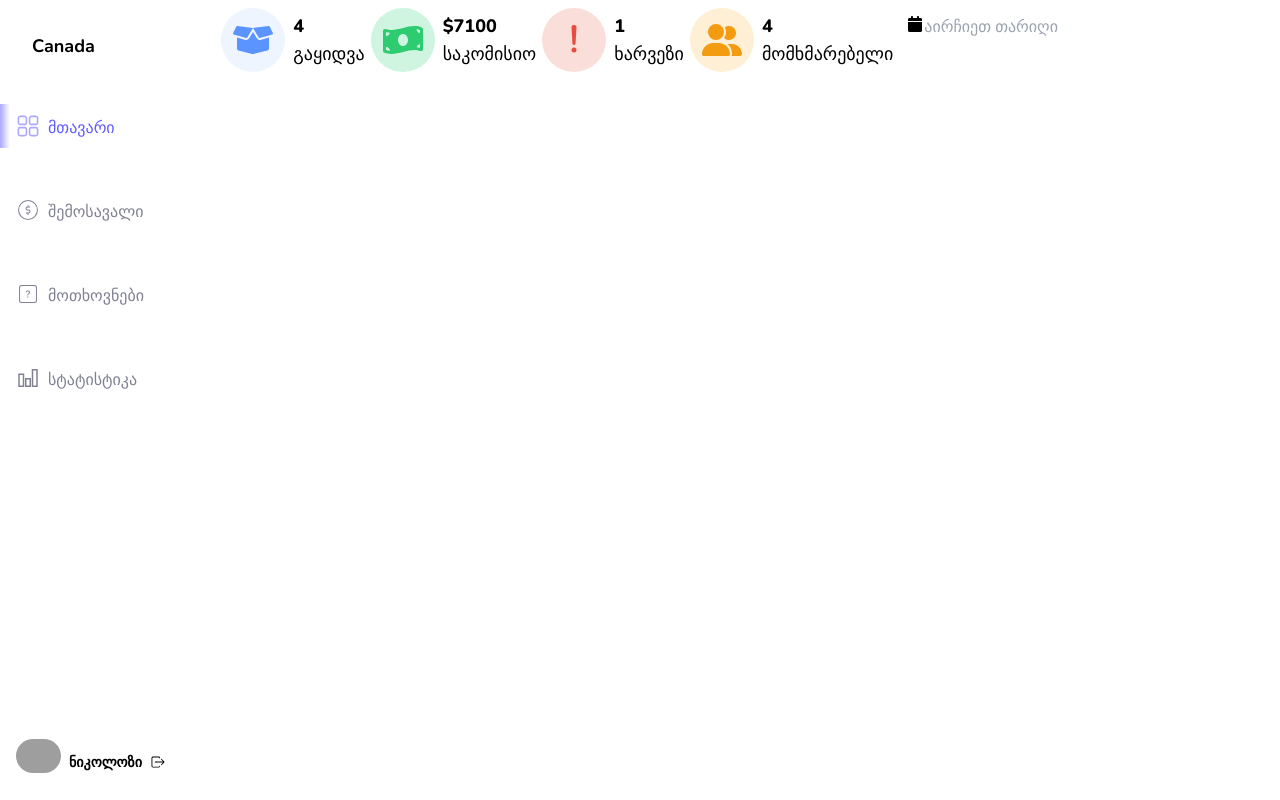
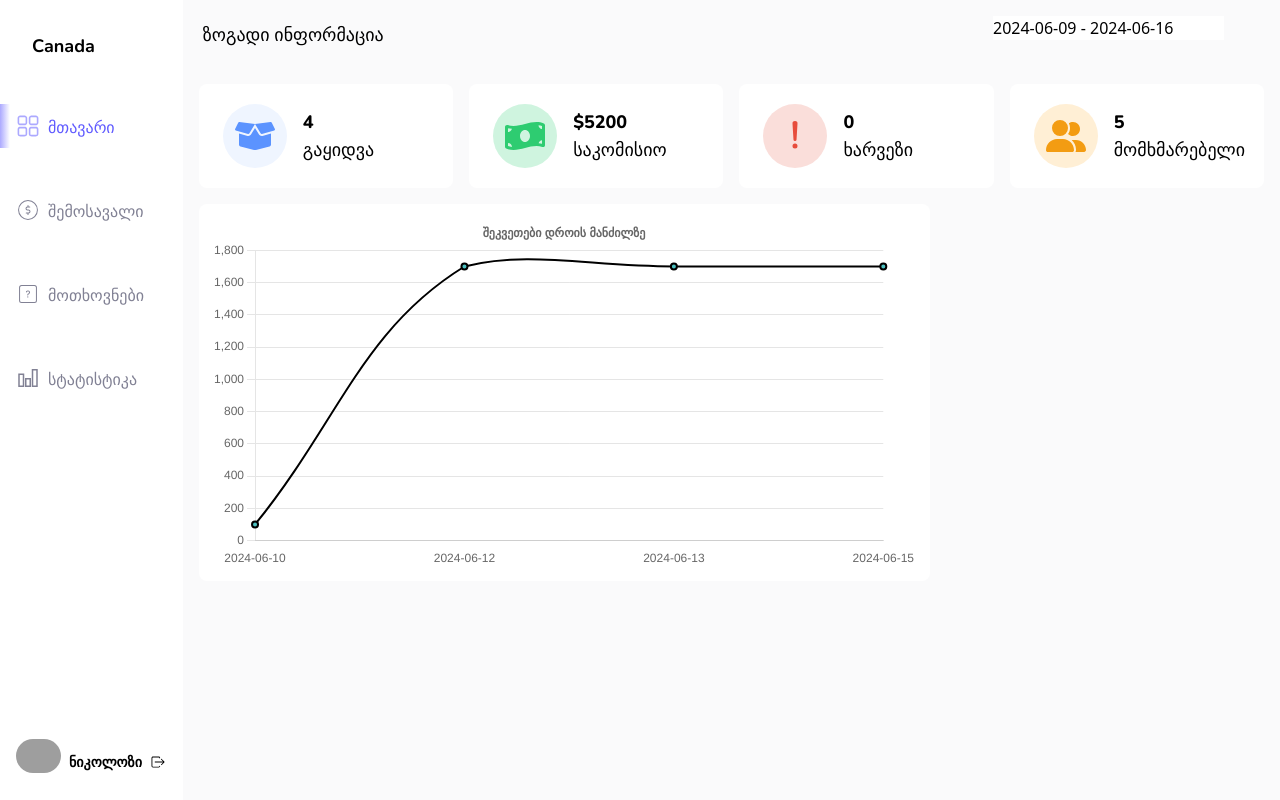
Before and after one commit to nikachello/accountant, a React (Vite) app: page / in a window 1280 px wide. Built offline with nearby package versions, Linux system fonts and the light colour scheme; grey boxes are pictures that could not be loaded; a web font is replaced by a local one.

Commit message:
added orders chart

```diff
--- a/package.json
+++ b/package.json
@@ -14,8 +14,10 @@
     "@emotion/styled": "^11.11.5",
     "@mui/material": "^5.15.20",
     "@mui/x-date-pickers": "^7.7.0",
+    "chart.js": "^4.4.3",
     "dayjs": "^1.11.11",
     "react": "^18.2.0",
+    "react-chartjs-2": "^5.2.0",
     "react-datepicker": "^7.1.0",
     "react-dom": "^18.2.0",
     "react-icons": "^5.2.1",
--- a/src/compontents/DashboardStatisticsTop.tsx
+++ b/src/components/DashboardStatisticsTop.tsx
@@ -1,4 +1,3 @@
-import { useState } from "react";
 import { sellerExpenses } from "../utils/dataUtils";
 import storeDatabase from "../data/MockData";
 import { sellerOrders, sellerTotalUSD } from "../utils/dataUtils.tsx";
@@ -7,32 +6,24 @@ import { BsExclamationLg } from "react-icons/bs";
 import { FaBoxOpen, FaMoneyBillWave } from "react-icons/fa";
 import { FaUserGroup } from "react-icons/fa6";
 
-import DatePicker from "react-datepicker";
 import "react-datepicker/dist/react-datepicker.css";
 
-function DashboardStatistics() {
-  const [startDate, setStartDate] = useState<Date | null>(null);
-  const [endDate, setEndDate] = useState<Date | null>(null);
+interface DashboardStatisticsProps {
+  startDate: Date | null;
+  endDate: Date | null;
+}
 
-  const onChange = (dates: [Date, Date] | null) => {
-    if (dates) {
-      const [start, end] = dates;
-      setStartDate(start);
-      setEndDate(end);
-    } else {
-      setStartDate(null);
-      setEndDate(null);
-    }
-  };
-
+const DashboardStatistics: React.FC<DashboardStatisticsProps> = ({
+  startDate,
+  endDate,
+}) => {
   return (
-    <div className="p-2 w-3/4">
-      <div className="flex justify-between">
+    <div className="p-4 w-full">
+      <div className="flex flex-wrap justify-between gap-4">
         {/* გაყიდვები */}
-        <div className="flex gap-2 items-center">
+        <div className="flex gap-4 items-center bg-white py-5 px-6 rounded-lg flex-1 min-w-[200px] max-w-[300px]">
           <div className="relative">
-            <div className="h-16 w-16 bg-[#EFF5FF] rounded-full"></div>
-            <div className="absolute inset-0 flex items-center justify-center">
+            <div className="h-16 w-16 bg-[#EFF5FF] rounded-full flex items-center justify-center">
               <FaBoxOpen className="text-[#5B93FF] fill-current h-10 w-10" />
             </div>
           </div>
@@ -45,10 +36,9 @@ function DashboardStatistics() {
         </div>
 
         {/* საკომისიო */}
-        <div className="flex gap-2 items-center">
+        <div className="flex gap-4 items-center bg-white py-5 px-6 rounded-lg flex-1 min-w-[200px] max-w-[300px]">
           <div className="relative">
-            <div className="h-16 w-16 bg-[#cff4df] rounded-full"></div>
-            <div className="absolute inset-0 flex items-center justify-center">
+            <div className="h-16 w-16 bg-[#cff4df] rounded-full flex items-center justify-center">
               <FaMoneyBillWave className="text-[#2ecc71] fill-current h-10 w-10" />
             </div>
           </div>
@@ -61,10 +51,9 @@ function DashboardStatistics() {
         </div>
 
         {/* ხარვეზი */}
-        <div className="flex gap-2 items-center">
+        <div className="flex gap-4 items-center bg-white py-5 px-6 rounded-lg flex-1 min-w-[200px] max-w-[300px]">
           <div className="relative">
-            <div className="h-16 w-16 bg-[#fadeda] rounded-full"></div>
-            <div className="absolute inset-0 flex items-center justify-center">
+            <div className="h-16 w-16 bg-[#fadeda] rounded-full flex items-center justify-center">
               <BsExclamationLg className="text-[#e74c3c] fill-current h-10 w-10" />
             </div>
           </div>
@@ -80,10 +69,9 @@ function DashboardStatistics() {
         </div>
 
         {/* მომხმარებელი */}
-        <div className="flex gap-2 items-center">
+        <div className="flex gap-4 items-center bg-white py-5 px-6 rounded-lg flex-1 min-w-[200px] max-w-[300px]">
           <div className="relative">
-            <div className="h-16 w-16 bg-[#ffefd5] rounded-full"></div>
-            <div className="absolute inset-0 flex items-center justify-center">
+            <div className="h-16 w-16 bg-[#ffefd5] rounded-full flex items-center justify-center">
               <FaUserGroup className="text-[#f39c12] fill-current h-10 w-10" />
             </div>
           </div>
@@ -94,23 +82,9 @@ function DashboardStatistics() {
             <span className="font-BPG-Glaho">მომხმარებელი</span>
           </div>
         </div>
-
-        <div>
-          <DatePicker
-            showIcon
-            selected={startDate}
-            onChange={onChange}
-            startDate={startDate}
-            dateFormat="yyyy-MM-dd"
-            endDate={endDate}
-            selectsRange
-            isClearable
-            placeholderText="აირჩიეთ თარიღი"
-          />
-        </div>
       </div>
     </div>
   );
-}
+};
 
 export default DashboardStatistics;
--- /dev/null
+++ b/src/components/DatePicker.tsx
@@ -0,0 +1,29 @@
+import DatePicker from "react-datepicker";
+import "react-datepicker/dist/react-datepicker.css";
+
+interface DatePickerCustomProps {
+  startDate: Date | null;
+  endDate: Date | null;
+  onChange: (dates: [Date, Date] | null) => void;
+}
+
+const DatePickerCustom = ({
+  startDate,
+  endDate,
+  onChange,
+}: DatePickerCustomProps) => {
+  return (
+    <div className="absolute top-10 sm:top-0 right-10 m-4">
+      <DatePicker
+        selectsRange
+        placeholderText="აირჩიეთ თარიღი"
+        startDate={startDate}
+        endDate={endDate}
+        onChange={onChange}
+        dateFormat="yyyy-MM-dd"
+      />
+    </div>
+  );
+};
+
+export default DatePickerCustom;
--- /dev/null
+++ b/src/components/OrdersChart.tsx
@@ -0,0 +1,77 @@
+import React, { useEffect, useState } from "react";
+import { Line } from "react-chartjs-2";
+import "chart.js/auto";
+import { ChartData, ChartOptions } from "chart.js";
+import storeDatabase from "../data/MockData";
+import { sellerOrders } from "../utils/dataUtils";
+
+const OrdersChart = ({
+  startDate,
+  endDate,
+}: {
+  startDate: Date | null;
+  endDate: Date | null;
+}) => {
+  const [chartData, setChartData] = useState<ChartData<"line"> | null>(null);
+
+  useEffect(() => {
+    let filteredOrders = [];
+    if (startDate && endDate) {
+      filteredOrders = sellerOrders(storeDatabase.userID, startDate, endDate);
+    }
+    const ordersByDate: { [key: string]: number } = {};
+    filteredOrders.forEach((order) => {
+      const dateStr = order.date.toISOString().split("T")[0];
+      if (!ordersByDate[dateStr]) {
+        ordersByDate[dateStr] = 0;
+      }
+      ordersByDate[dateStr] += order.total;
+    });
+
+    const labels = Object.keys(ordersByDate).sort(); // Sort dates in ascending order
+    const data = labels.map((label) => ordersByDate[label]);
+
+    setChartData({
+      labels,
+      datasets: [
+        {
+          label: "შეკვეთის თანხა",
+          backgroundColor: "rgba(75,192,192,1)",
+          borderColor: "rgba(0,0,0,1)",
+          borderWidth: 2,
+          data,
+          tension: 0.4,
+          fill: false,
+        },
+      ],
+    });
+  }, [startDate, endDate]);
+
+  if (!chartData) {
+    return <div>დაელოდეთ...</div>;
+  }
+
+  const options: ChartOptions<"line"> = {
+    responsive: true,
+    plugins: {
+      legend: {
+        display: false,
+      },
+      title: {
+        display: true,
+        text: "შეკვეთები დროის მანძილზე",
+      },
+    },
+    scales: {
+      x: { grid: { display: false } },
+    },
+  };
+
+  return (
+    <div>
+      <Line data={chartData} options={options} />
+    </div>
+  );
+};
+
+export default OrdersChart;
--- a/src/compontents/sidebar/Sidebar.tsx
+++ b/src/components/sidebar/Sidebar.tsx
@@ -33,7 +33,7 @@ function Sidebar() {
   });
 
   return (
-    <div className="h-screen w-1/4 md:w-1/6 bg-[#FFFFFF]">
+    <div className="h-screen w-1/4 md:w-1/6 bg-white">
       <div className="px-4 py-4 flex flex-col justify-between h-full">
         {/* Name */}
         <div className="mb-4">
--- a/src/data/MockData.tsx
+++ b/src/data/MockData.tsx
@@ -30,7 +30,7 @@ const storeDatabase = {
       sellerId: 1,
       instagramId: 2,
       total: 1700,
-      date: new Date("2024-05-24"), // Example date format: YYYY-MM-DD
+      date: new Date("2024-06-15"), // Example date format: YYYY-MM-DD
     },
     {
       id: 2,
@@ -38,8 +38,8 @@ const storeDatabase = {
       productId: 2,
       sellerId: 1,
       instagramId: 3,
-      total: 2000,
-      date: new Date("2024-06-15"),
+      total: 100,
+      date: new Date("2024-06-17"),
     },
     {
       id: 1,
@@ -48,7 +48,7 @@ const storeDatabase = {
       sellerId: 1,
       instagramId: 2,
       total: 1700,
-      date: new Date("2023-12-15"),
+      date: new Date("2024-06-13"),
     },
     {
       id: 1,
@@ -57,7 +57,16 @@ const storeDatabase = {
       sellerId: 1,
       instagramId: 2,
       total: 1700,
-      date: new Date("2022-12-15"),
+      date: new Date("2024-06-12"),
+    },
+    {
+      id: 1,
+      clientId: 1,
+      productId: 1,
+      sellerId: 1,
+      instagramId: 2,
+      total: 100,
+      date: new Date("2024-06-10"),
     },
     {
       id: 2,
@@ -66,7 +75,7 @@ const storeDatabase = {
       sellerId: 2,
       instagramId: 2,
       total: 1500,
-      date: new Date("2025-01-15"),
+      date: new Date("2024-06-15"),
     },
     // Add more transactions as needed
   ],
--- a/src/pages/HomePage.tsx
+++ b/src/pages/HomePage.tsx
@@ -1,11 +1,54 @@
-import DashboardStatistics from "../compontents/DashboardStatisticsTop";
-import Sidebar from "../compontents/sidebar/Sidebar";
+import DashboardStatistics from "../components/DashboardStatisticsTop";
+import Sidebar from "../components/sidebar/Sidebar";
+import DatePickerCustom from "../components/DatePicker";
+import { useEffect, useState } from "react";
+import OrdersChart from "../components/OrdersChart";
 
 function Home() {
+  const [startDate, setStartDate] = useState<Date | null>(null);
+  const [endDate, setEndDate] = useState<Date | null>(null);
+
+  const sevenDaysAgo = () => {
+    const today = new Date();
+    const sevenDaysAgo = new Date(today);
+    sevenDaysAgo.setDate(today.getDate() - 7);
+    return sevenDaysAgo;
+  };
+
+  // Initialize the date range using useEffect
+  useEffect(() => {
+    setStartDate(sevenDaysAgo());
+    setEndDate(new Date()); // Defaults to today
+  }, []); // Empty dependency array ensures this effect runs only once on mount
+
+  const onChange = (dates: [Date, Date] | null) => {
+    if (dates) {
+      const [start, end] = dates;
+      setStartDate(start);
+      setEndDate(end);
+    } else {
+      setStartDate(null);
+      setEndDate(null);
+    }
+  };
+
   return (
-    <div className="flex">
+    <div className="flex flex-row bg-pageBG min-h-screen relative">
       <Sidebar />
-      <DashboardStatistics />
+      <div className="w-full">
+        <div className="p-5">
+          <h1 className="text-lg">ზოგადი ინფორმაცია</h1>
+        </div>
+        <DashboardStatistics startDate={startDate} endDate={endDate} />
+        <DatePickerCustom
+          startDate={startDate}
+          endDate={endDate}
+          onChange={onChange}
+        />
+        <div className="w-2/3 bg-white ml-4 p-3 rounded-lg">
+          <OrdersChart startDate={startDate} endDate={endDate} />
+        </div>
+      </div>
     </div>
   );
 }
--- a/tailwind.config.js
+++ b/tailwind.config.js
@@ -7,7 +7,7 @@ export default {
         "BPG-Glaho": ["BPG Glaho", "sans-serif"],
         Nunito: ["Nunito", "sans-serif"],
       },
-      colors: { textGray: "#818194", textActive: "#605BFF" },
+      colors: { textGray: "#818194", textActive: "#605BFF", pageBG: "#FAFAFB" },
     },
   },
   plugins: [],
```
Also changed, not shown: src/utils/dataUtils.tsx (+0 -43 lines), src/components/InfoCard.tsx (renamed from src/compontents/InfoCard.tsx), 1 other file (tests, documents, lock files or other folders).
